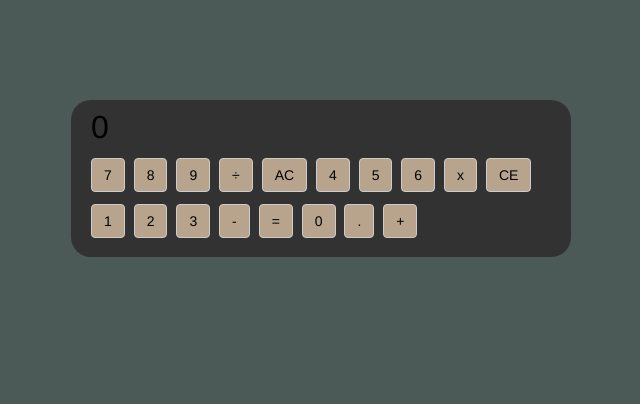
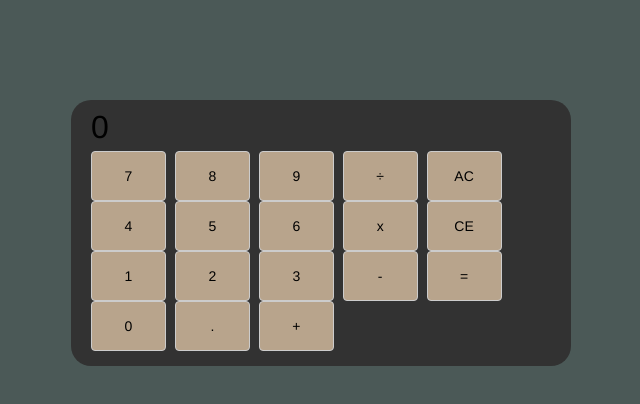
Before and after one commit to Auna-Carpanzano/Calculator, a plain HTML site: page index.html in a window 1280 px wide. Shown: the whole page, without its empty margins (319-959 px from the left). Drawn offline with nearby package versions, Linux system fonts and the light colour scheme.

Commit message:
Set width and height of buttons

```diff
--- a/styles.css
+++ b/styles.css
@@ -15,4 +15,6 @@ body {
 .btn {
   background-color: #B8A48C;
   color: black;
+  width: 75px;
+  height: 50px;
 }
```
